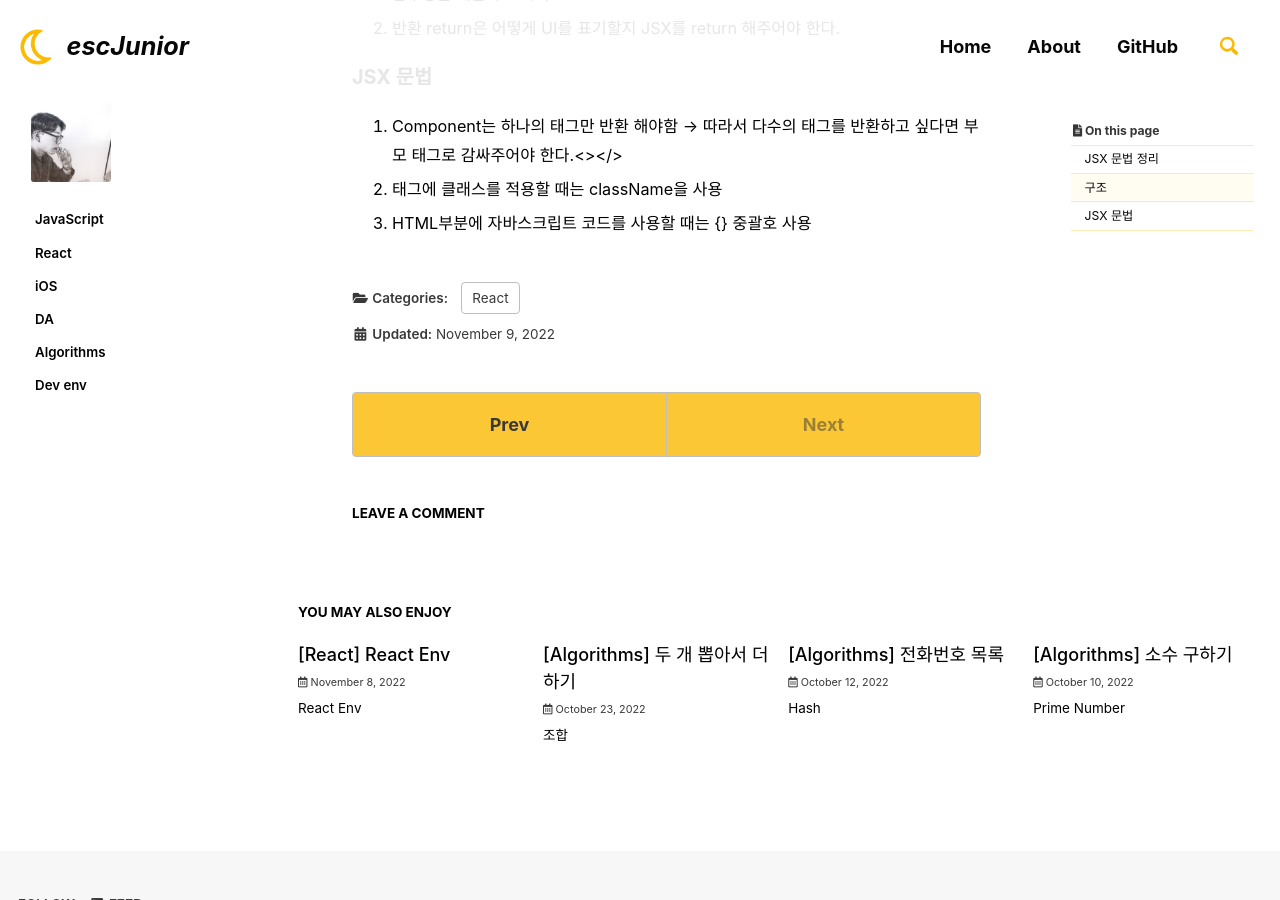
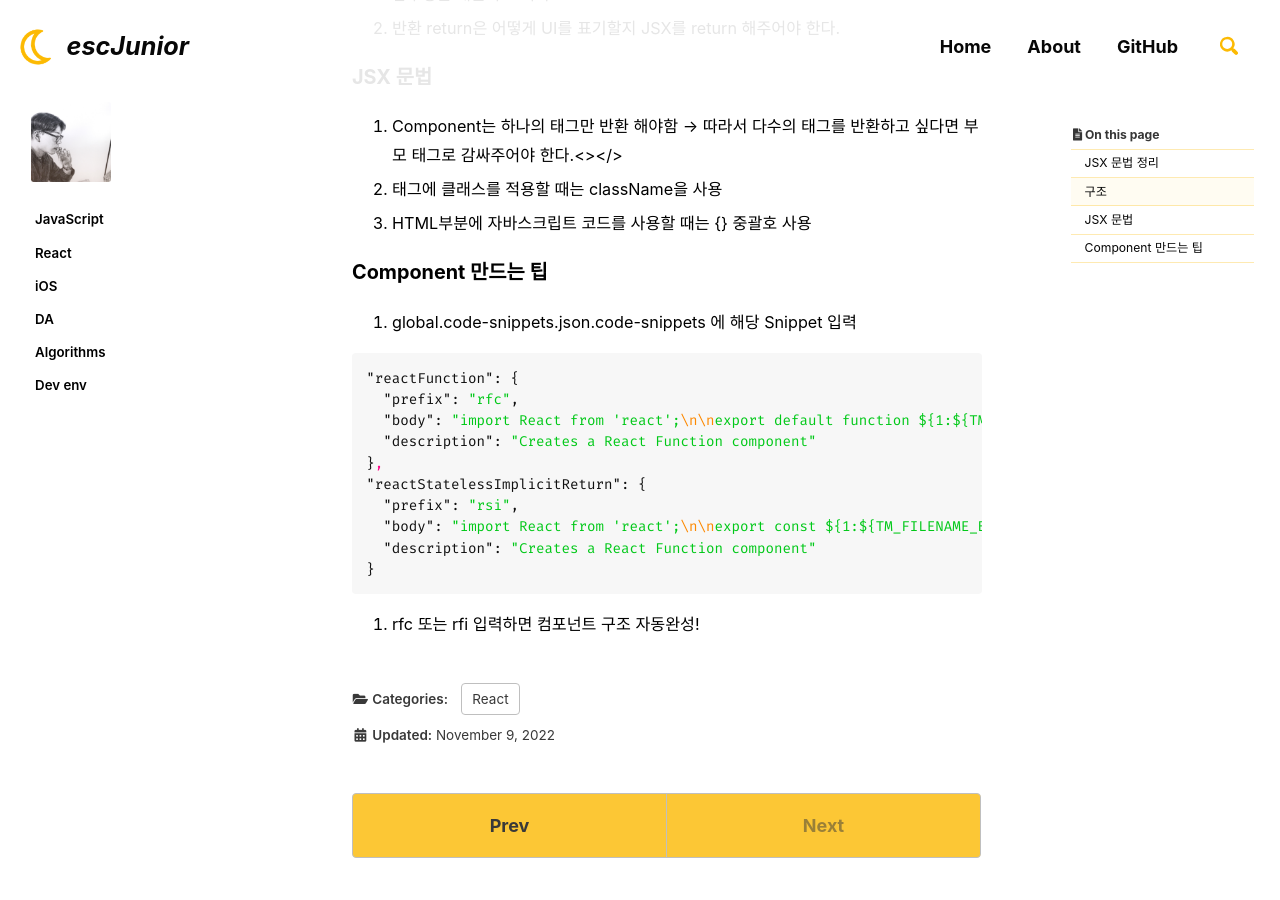
Before and after one commit to escJunior/escjunior.github.io, a Jekyll site: the page built from _posts/React/2022-11-08-React-React-jsx.md, in a window 1280 px wide and 900 px high, scrolled down 1069 px. Built offline with Jekyll 4.4.1, drawn with Linux system fonts in a browser that asks for light colours; cached includes are drawn as plain includes; some web fonts are replaced; comment, search, counter and statistics services are not loaded.

Commit message:
Posts: React_env, jsx

````diff
--- a/_posts/React/2022-11-08-React-React-jsx.md
+++ b/_posts/React/2022-11-08-React-React-jsx.md
@@ -62,3 +62,22 @@ export default App;
 1. Component는 하나의 태그만 반환 해야함 → 따라서 다수의 태그를 반환하고 싶다면 부모 태그로 감싸주어야 한다.<></>
 2. 태그에 클래스를 적용할 때는 className을 사용
 3. HTML부분에 자바스크립트 코드를 사용할 때는 {} 중괄호 사용
+
+### Component 만드는 팁
+
+1. global.code-snippets.json.code-snippets 에 해당 Snippet 입력
+
+```json
+"reactFunction": {
+  "prefix": "rfc",
+  "body": "import React from 'react';\n\nexport default function ${1:${TM_FILENAME_BASE}}() {\n\treturn (\n\t\t<div>\n\t\t\t\n\t\t</div>\n\t);\n}\n\n",
+  "description": "Creates a React Function component"
+},
+"reactStatelessImplicitReturn": {
+  "prefix": "rsi",
+  "body": "import React from 'react';\n\nexport const ${1:${TM_FILENAME_BASE}} = (props) => (\n\t\t\t$0\n\t);",
+  "description": "Creates a React Function component"
+}
+```
+
+2. rfc 또는 rfi 입력하면 컴포넌트 구조 자동완성!
````
Also changed, not shown: _posts/React/2022-11-08-React-React-env.md (+2 -1 lines).
